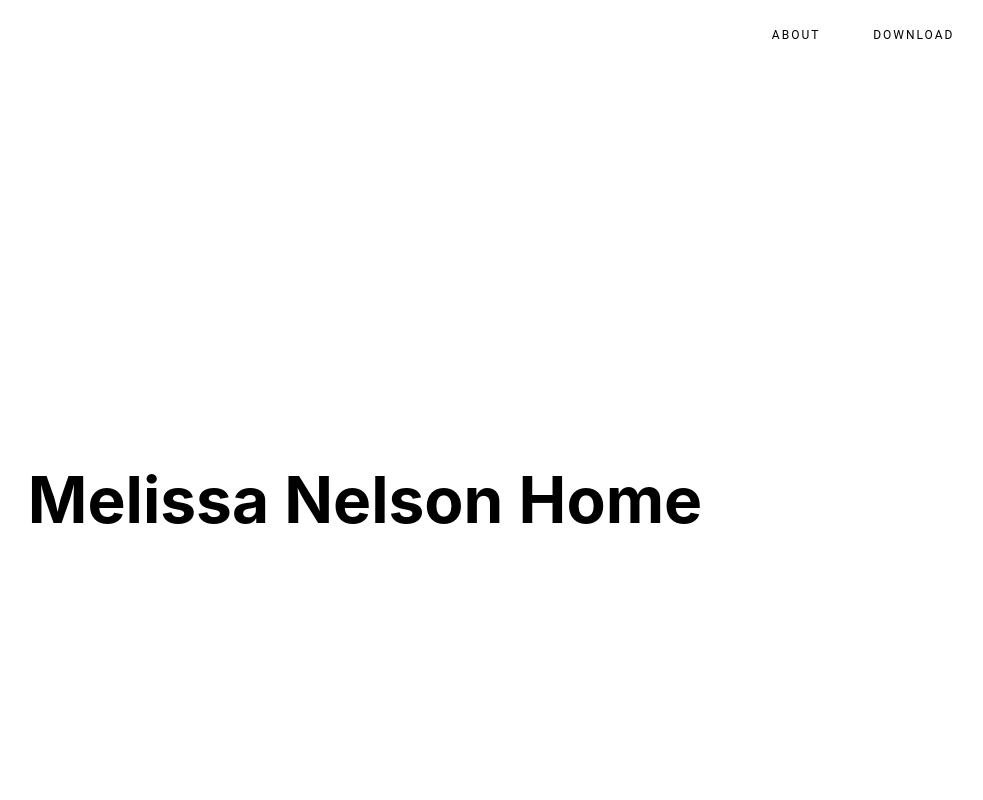
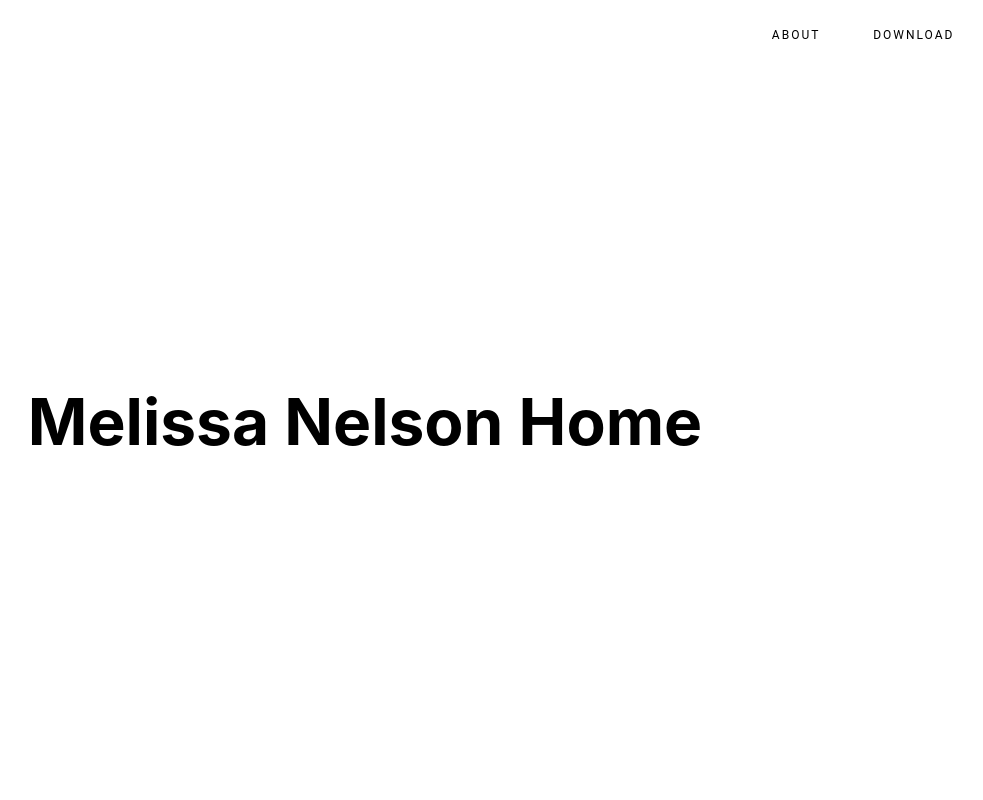
Before and after one commit to holkesvig/resume, a Next.js app: page / in a window 1280 px wide. Shown: the top 800 px of the page, without its empty margins (275-1258 px from the left). Built offline with nearby package versions, Linux system fonts and the light colour scheme.

Commit message:
update main page layout

```diff
--- a/components/Layout/Layout.module.scss
+++ b/components/Layout/Layout.module.scss
@@ -101,7 +101,7 @@
   }
 
   .mainContent {
-    max-height: calc(100vh - 200px);
+    max-height: calc(100vh - 72px);
   }
 }
 
--- a/pages/home.module.scss
+++ b/pages/home.module.scss
@@ -9,11 +9,12 @@
 
   .homeSection {
     width: 100vw;
-    height: 100vh;
+    height: calc(100vh - 28px);
     display: flex;
     justify-content: center;
     align-items: center;
     position: relative;
+    bottom: 0;
     text-align: center;
   }
 
```
